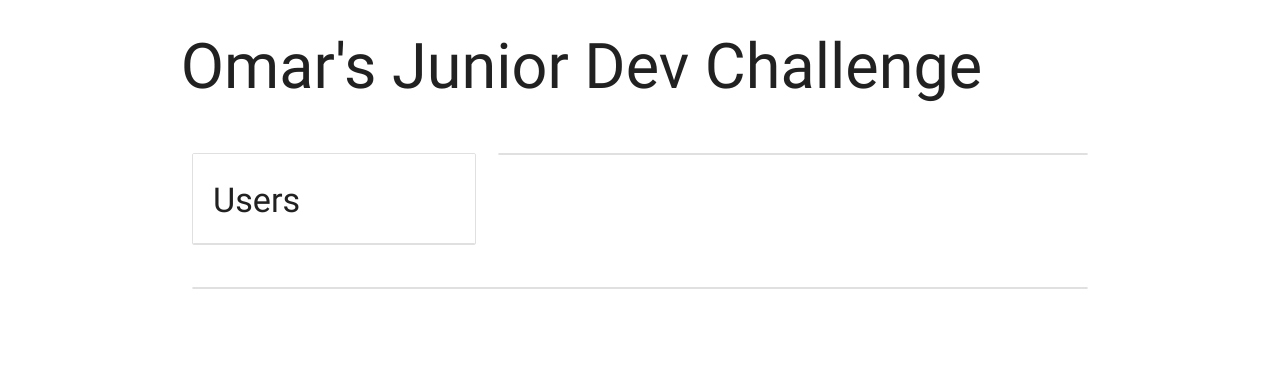
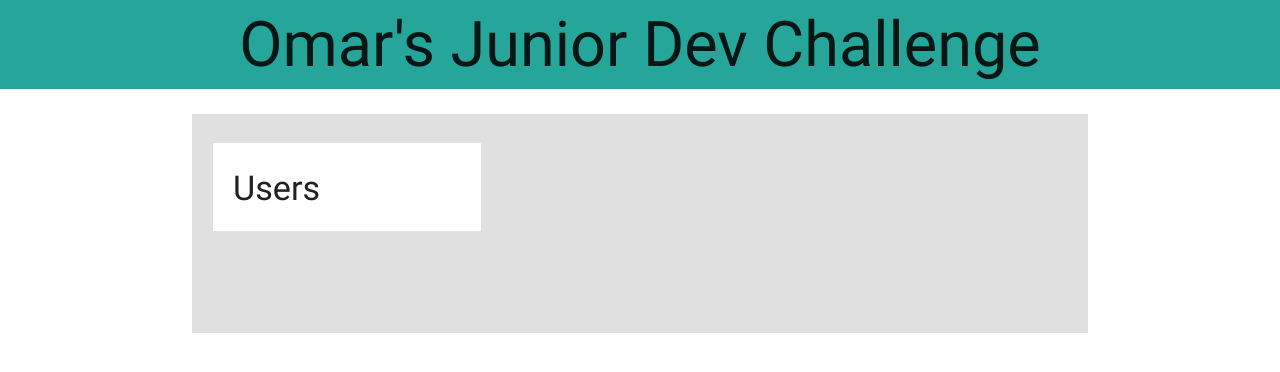
Before and after one commit to omrprt/cg-tech, a website: page front-end/index.html in a window 1280 px wide. Drawn offline with nearby package versions, Linux system fonts and the light colour scheme; no server answers.

Commit message:
added a main background, made the header clickable

```diff
--- a/front-end/css/style.css
+++ b/front-end/css/style.css
@@ -1,3 +1,16 @@
+h1{
+  background: #26a69a;
+  margin: 0 auto;
+  padding:10px;
+  cursor: pointer;
+}
+
+main .container {
+  background: #e0e0e0;
+  padding: 20px;
+  margin-top: 25px;
+}
+
 .card .card-title{
   min-height: 72px;
   font-size: 16px;
--- a/front-end/index.html
+++ b/front-end/index.html
@@ -11,10 +11,11 @@
 </head>
 
 <body>
+  <head>
+      <h1 class="center-align reload">Omar's Junior Dev Challenge</h1>
+  </head>
+  <main>
     <div class="container">
-    <div class="row">
-      <h1>Omar's Junior Dev Challenge</h1>
-    </div>
       <div class="row">
         <div class="col s12 m4">
           <ul class="collection with-header" id="user-list">
@@ -37,6 +38,7 @@
         </div>
       </div>
     </div>
+  </main>
 
   <script type="text/javascript" src="https://code.jquery.com/jquery-3.2.1.min.js"></script>
   <script type="text/javascript" src="js/materialize.min.js"></script>
--- a/front-end/js/index.js
+++ b/front-end/js/index.js
@@ -25,6 +25,7 @@ const buildUserList = userData => {
     const html = `<li class="collection-header"><h4>${userAlbum.name}'s Albums</h4></li>`;
     $('#album-list').html(html);
     $('#photo-list').html(clearHtml);
+    $('#photo-card').html(clearHtml);
     mainId = parseInt(userId);
 
     $.get(`${URL}/albums`, data => {
@@ -49,8 +50,8 @@ const buildAlbumList = albumData => {
     const userAlbum = albumData[albumId -1];
     const html = `<li class="collection-header"><h4>${userAlbum.title}'s Albums</h4></li>`;
     $('#photo-list').html(html);
+    $('#photo-card').html(clearHtml);
     photoId = parseInt(albumId);
-
     $.get(`${URL}/photos`, data => {
       buildPhotoList(data);
     });
@@ -83,4 +84,8 @@ const buildPhotoList = photoData => {
 const onSelectUser = userId => {
   console.log(`Now get user ${userId}'s albums...`);
 
+  $('.reload').click(function() {
+    location.reload();
+  });
+
 };
```
Also changed, not shown: my-work.md (+3 -0 lines). Lines whose indentation alone changed are shown as unchanged.
